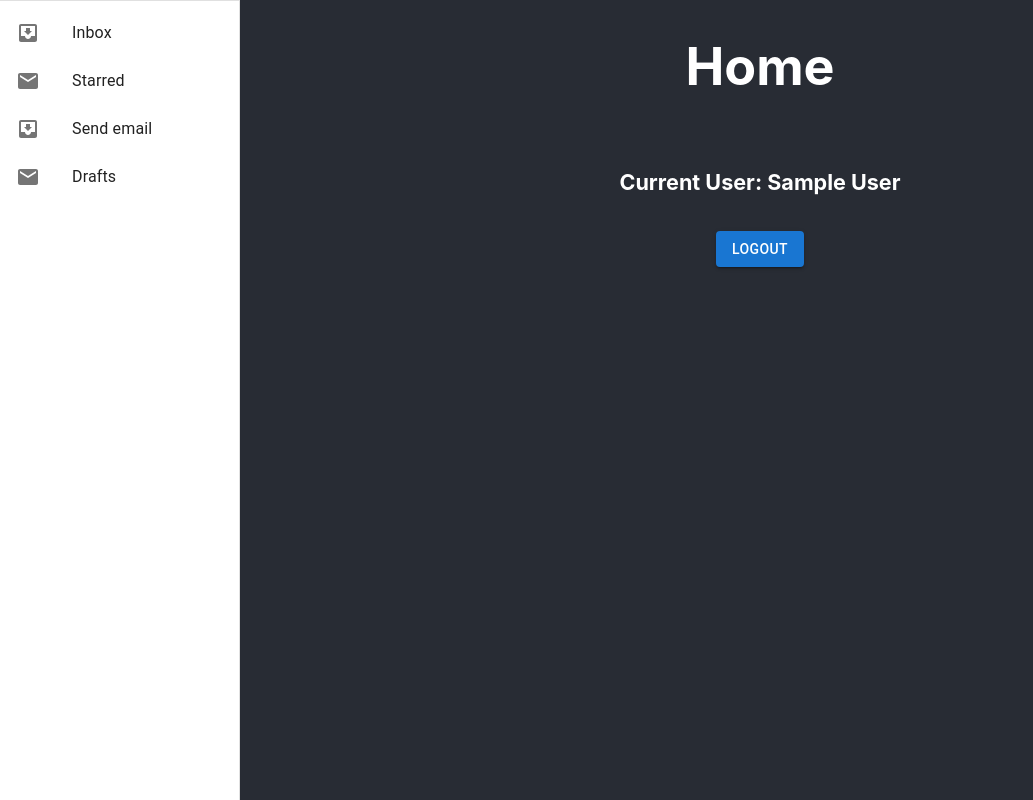
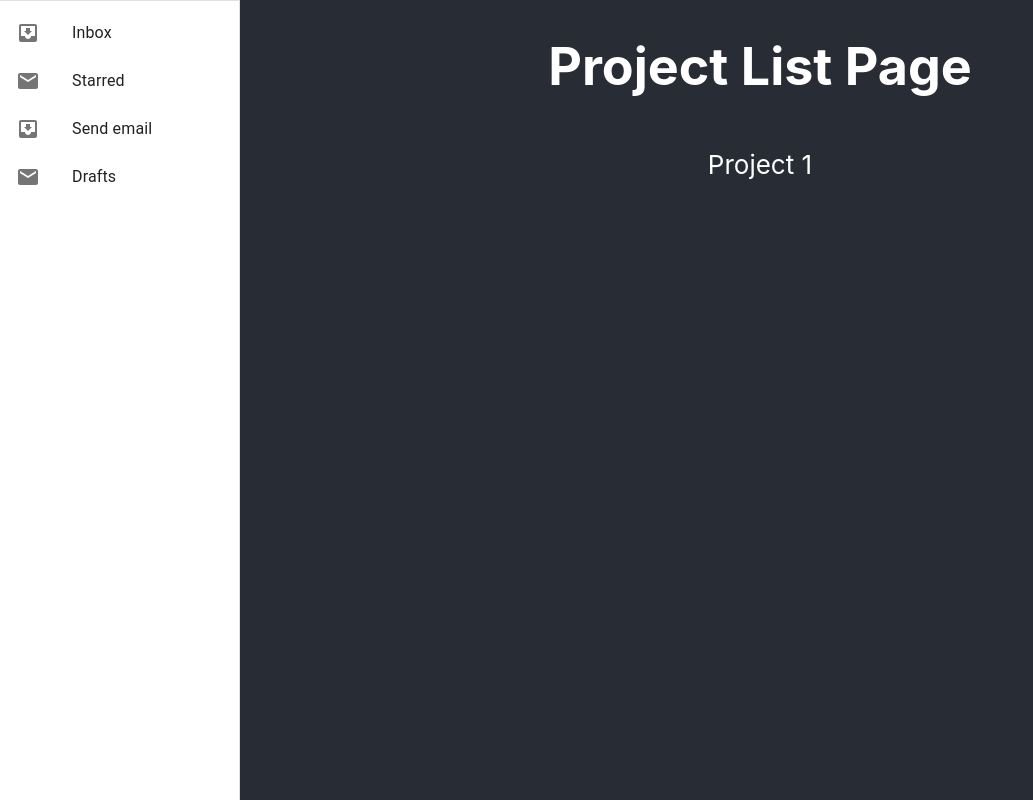
Before and after one commit to jakestreet/swe4663project, a React (Create React App) app: page /home in a window 1280 px wide. Shown: the whole page, without its empty margins (0-1033 px from the left). Built offline with nearby package versions, Linux system fonts and the light colour scheme; no server answers; sample sign-in values are in the browser's storage; the HTML template or start-up script is replaced by a standard one.

Commit message:
Project list and Project Overview

```diff
--- a/src/App.js
+++ b/src/App.js
@@ -7,6 +7,8 @@ import SignupPage from "./Pages/SignupPage";
 import LoginPage from "./Pages/LoginPage";
 import ForgotPage from './Pages/ForgotPage';
 import SideBar from './components/SideBar';
+import ProjectListPage from './Pages/ProjectListPage';
+import ProjectOverviewPage from './Pages/ProjectOverviewPage';
 
 function App() {
   return (
@@ -17,8 +19,8 @@ function App() {
           <Route path="/signup" element={<SignupPage />} />
           <Route path="/forgot" element={<ForgotPage />} />
           <Route element={[<SideBar key={"side"} />, <div key={'div'} style={{ marginLeft: 240 }}><PrivateRoutes key={"private"} /></div>]}>
-            {/*Private Routes go here*/}
-            <Route path="home" element={<PlaceholderPage />} />
+          <Route path="/home" element={<ProjectListPage />}/>
+            <Route path="/home/project-overview" element={<ProjectOverviewPage />} />
           </Route>
         </Routes>
       </BrowserRouter>
--- /dev/null
+++ b/src/Pages/ProjectListPage.js
@@ -0,0 +1,53 @@
+import { Button } from '@mui/material';
+import { useAuth } from "../contexts/AuthContext";
+import { List, ListItemButton } from '@mui/material';
+import { useNavigate, Link} from 'react-router-dom';
+import { Routes, Route } from "react-router-dom";
+import ProjectOverviewPage from './ProjectOverviewPage';
+import {useContext, createContext } from 'react';
+
+const ProjectContext = createContext();
+
+
+export default function ProjectListPage() {
+    const navigate = useNavigate();
+  const { currentUser, logout } = useAuth();
+  const projectList = [
+     {
+        name: "Project 1",
+        createdBy: "test User",
+        description: "Project Description",
+        funcRequirements: [
+            "Requirement 1",
+            "Requirement 2"
+        ],
+        nonFuncRequirements: [
+            "Requirement 1",
+            "Requirement 2"
+        ],
+        risks: [
+            {
+                name: "Risk Name",
+                status: "status"
+            }
+        ]
+    }
+  ]
+  return (
+    <div className="App">
+      <header className="App-header">
+        <h1>Project List Page</h1>
+        <List>
+            {projectList.map((project) => {
+                return(
+                    <ListItemButton
+                    onClick={() => {
+                        navigate("/home/project-overview", {state: project})
+                    }}>{project.name}</ListItemButton>
+                    )
+                })}
+        </List>
+      </header>
+    </div>
+  )
+}
--- /dev/null
+++ b/src/Pages/ProjectOverviewPage.js
@@ -0,0 +1,17 @@
+import { Button } from '@mui/material';
+import { useAuth } from "../contexts/AuthContext";
+import {useLocation} from 'react-router-dom';
+import { Typography } from '@mui/material';
+
+export default function ProjectOverviewPage() {
+  const { currentUser, logout } = useAuth();
+  const {state} = useLocation();
+  console.log(state);
+  return (
+    <div className="App">
+        <Typography variant="h2">{state.name}</Typography>
+        <Typography variant = "h4"> Created by: {state.createdBy} </Typography>
+        <Typography variant = "h4"> {state.description} </Typography>
+    </div>
+  )
+}
```
